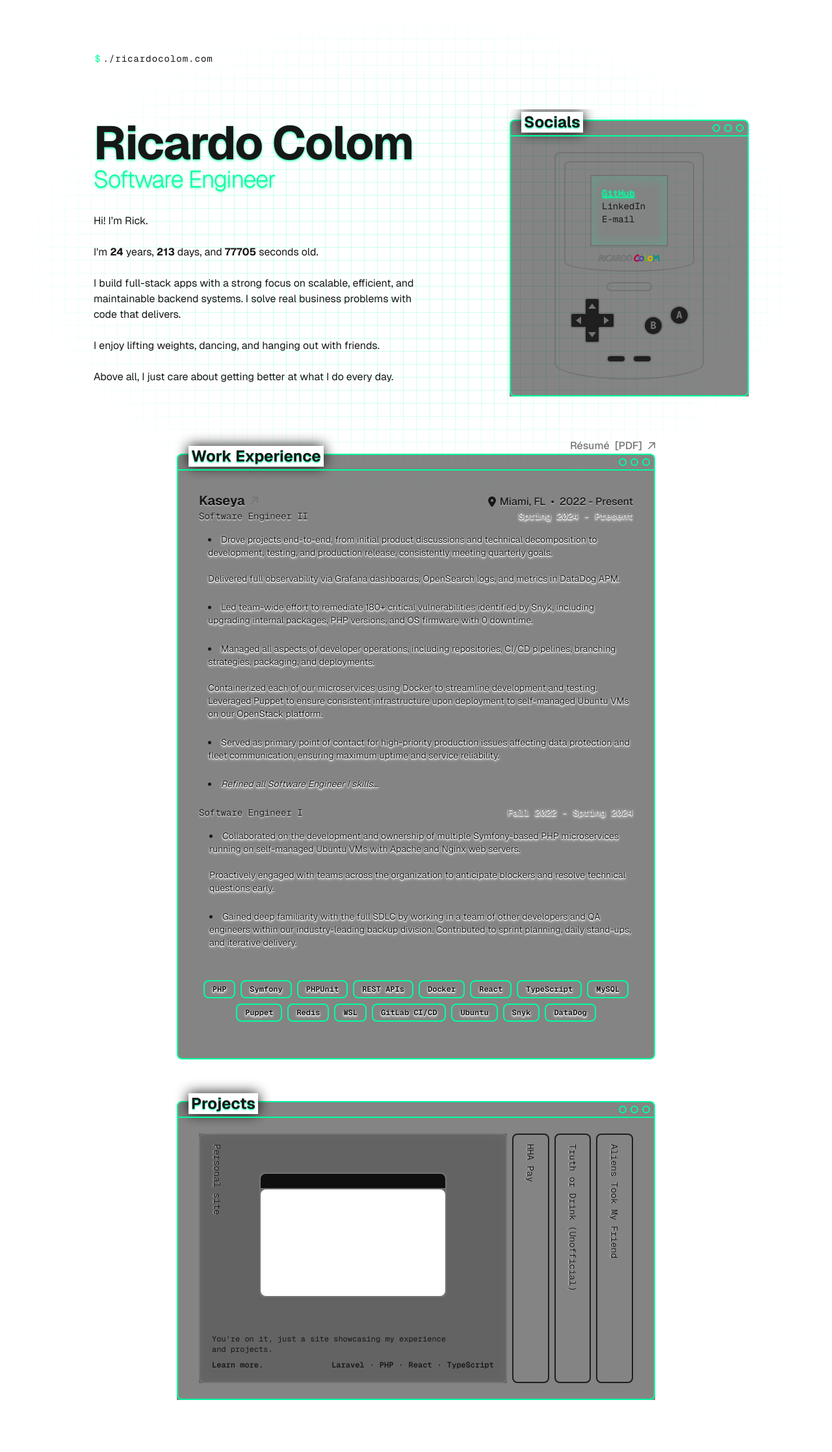
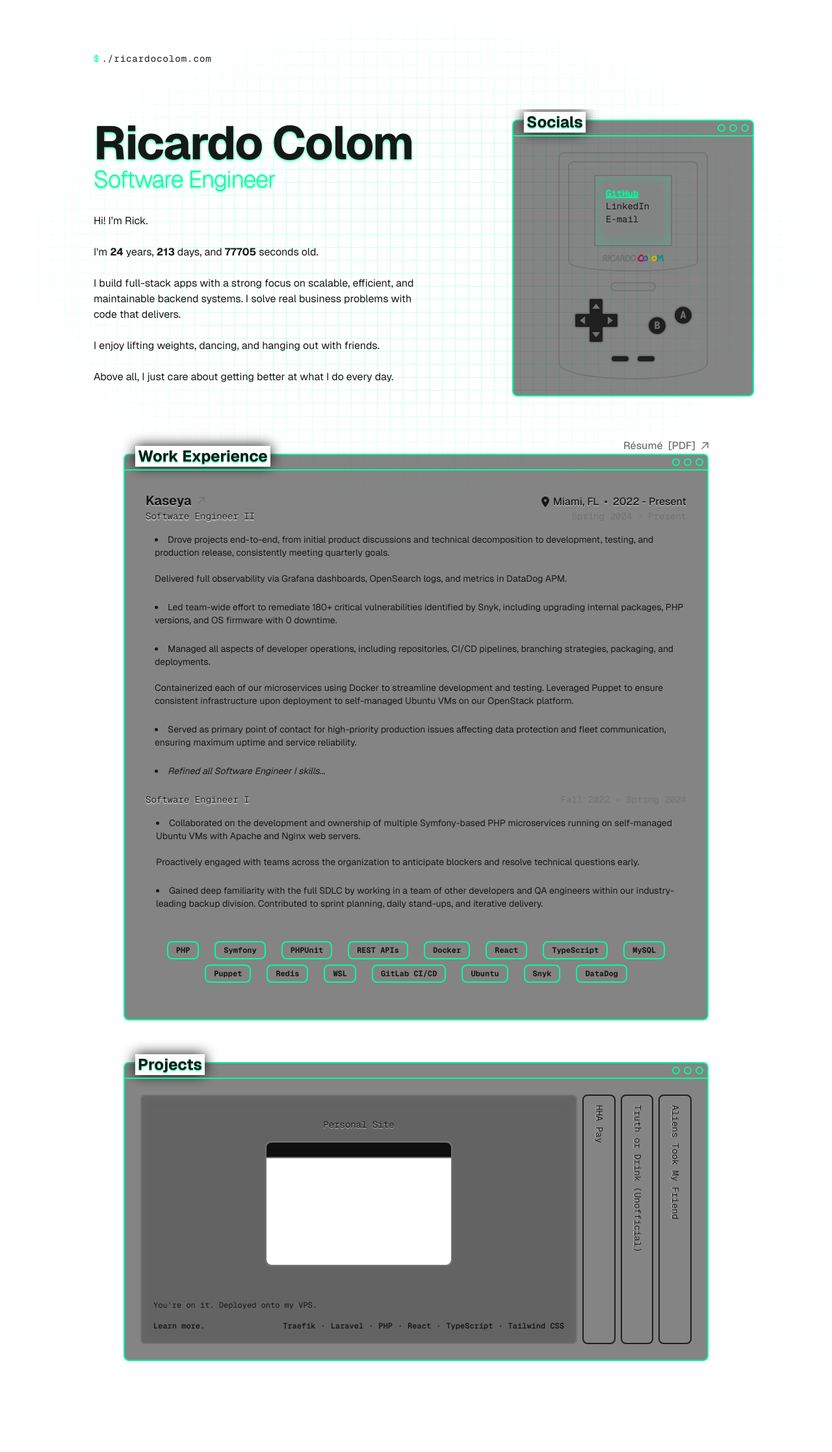
Before and after one commit to ricardocolom64/site, a Laravel app: page / in a window 1280 px wide. Shown: the whole page at 65% size. After the commit the page ends 2094 px from the top, so only its background shows below. Run offline with Laravel 12, Linux system fonts and the light colour scheme; style sheets or scripts are compiled from the project's sources; some libraries are stand-ins or nearby versions; some web fonts are replaced.

Commit message:
add - shared window for components

```diff
--- /dev/null
+++ b/resources/js/components/common/Window.tsx
@@ -0,0 +1,28 @@
+import { PropsWithChildren } from "react";
+
+interface WindowProps {
+    name: string;
+}
+
+export default function Window({
+    name,
+    children,
+}: PropsWithChildren<WindowProps>) {
+    return (
+        <div className="min-w-xs">
+            <div className="bg-dark/50 h-6 border-2 border-neo border-b-0 rounded-t-lg  flex w-[100%] justify-end items-center relative">
+                <div className="absolute left-4 bottom-1 bg-background text-shadow-sm text-shadow-neo/50 shadow-[0px_0px_20px_0px_#0A0A0A] w-max h-max text-2xl font-bold px-1">
+                    {name}
+                </div>
+                <div className="flex flex-row gap-1.5 pr-1.5">
+                    <div className="aspect-square h-3 border-2 border-neo rounded-full"></div>
+                    <div className="aspect-square h-3 border-2 border-neo rounded-full"></div>
+                    <div className="aspect-square h-3 border-2 border-neo rounded-full"></div>
+                </div>
+            </div>
+            <div className="bg-dark/50 min-h-32 border-2 border-neo rounded-b-lg relative">
+                {children}
+            </div>
+        </div>
+    )
+}
--- a/resources/js/components/home/Monitor.tsx
+++ b/resources/js/components/home/Monitor.tsx
@@ -1,4 +1,5 @@
 import { useState } from "react";
+import Window from "../common/Window";
 import logo from '@/assets/monitor-logo.svg';
 
 export default function Monitor() {
@@ -49,19 +50,8 @@ export default function Monitor() {
     };
 
     return (
-        <div className="flex flex-col w-sm px-2 lg:w-3xl xl:w-sm">
-            <div className="bg-dark/50 h-6 border-2 border-neo border-b-0 rounded-t-lg flex w-[100%] justify-end items-center relative">
-                <div className="absolute left-4 bottom-1 bg-background text-shadow-sm text-shadow-neo/50 shadow-[0px_0px_20px_0px_#0A0A0A] w-max h-max text-2xl font-bold px-1">
-                    Socials
-                </div>
-                <div className="flex flex-row gap-1.5 pr-1.5">
-                    <div className="aspect-square h-3 border-2 border-neo rounded-full"></div>
-                    <div className="aspect-square h-3 border-2 border-neo rounded-full"></div>
-                    <div className="aspect-square h-3 border-2 border-neo rounded-full"></div>
-                </div>
-            </div>
-            <div className="bg-dark/50 relative">
-                <div className="border-2 border-neo rounded-b-lg px-8 py-6 flex flex-col justify-center items-center relative">
+        <Window name="Socials">
+            <div className="flex flex-col mx-6 my-6 items-center relative w-sm lg:w-3xl xl:w-xs">
                 <div className="h-[300px] w-[230px] rounded-t-[3%] border-2 border-b-0 border-neutral-500 relative">
                     <div className="absolute top-3 left-1/2 transform -translate-x-1/2">
                         <div className="h-[140px] w-[200px] rounded-t-[5%] border-2 border-b-0 border-neutral-500"></div>
@@ -171,7 +161,6 @@ export default function Monitor() {
                 <div className="h-[50px] w-[230px] rounded-b-[85%] border-2 border-t-0 border-neutral-500">
                 </div>
             </div>
-            </div>
-        </div>
+        </Window>
     )
 }
--- a/resources/js/components/home/Projects.tsx
+++ b/resources/js/components/home/Projects.tsx
@@ -1,14 +1,16 @@
 import { useState } from "react";
+
+import Window from "../common/Window";
 
 export default function Projects() {
     const [activeCard, setActiveCard] = useState(0);
 
     const WebApp = () => {
         return (
-            <div className="absolute w-72 h-48 rounded-lg border-2 border-neutral-500 transition-all duration-200 group-hover:border-neo">
-                <div className="flex flex-col justify-start w-full h-full rounded-lg">
+            <div className="w-72 h-48 rounded-lg border-2 rounded-t-lg  border-neutral-500 transition-all duration-200 group-hover:border-neo">
+                <div className="flex flex-col justify-start w-full h-full">
                     <div className="h-6 bg-neo-grey rounded-t-lg border-b-2 border-neutral-500 transition-all duration-200 group-hover:border-neo"></div>
-                    <div className="flex-1 bg-background rounded-lg"></div>
+                    <div className="flex-1 bg-background rounded-b-lg"></div>
                 </div>
             </div>
         )
@@ -16,8 +18,8 @@ export default function Projects() {
 
     const MobileApp = () => {
         return (
-            <div className="absolute w-24 h-48 rounded-lg border-2 border-neutral-500 transition-all duration-200 group-hover:border-neo">
-                <div className="flex flex-col justify-start w-full h-full rounded-lg">
+            <div className="w-24 h-48 rounded-lg border-2 border-neutral-500 transition-all duration-200 group-hover:border-neo">
+                <div className="flex flex-col justify-start w-full h-full rounded-lg relative">
                     <div className="absolute self-center top-2 w-8 h-2 bg-neo-grey-secondary rounded-md"></div>
                     <div className="flex-1 bg-background rounded-t-lg"></div>
                     <div className="h-6 bg-neo-grey border-t-2 rounded-b-lg border-neutral-500 transition-all duration-200 group-hover:border-neo"></div>
@@ -29,9 +31,9 @@ export default function Projects() {
     const projectData = [
         {
             type: "web",
-            title: "Personal site",
-            description: "You're on it, just a site showcasing my experience and projects.",
-            tools: ["Laravel", "PHP", "React", "TypeScript"],
+            title: "Personal Site",
+            description: "You're on it. Deployed onto my VPS.",
+            tools: ["Traefik", "Laravel", "PHP", "React", "TypeScript", "Tailwind CSS"],
             href: "/projects/site"
         },
         {
@@ -58,27 +60,15 @@ export default function Projects() {
     ];
 
     return (
-        <div className="w-sm px-4 lg:w-3xl self-center">
-            <div className="bg-dark/50 h-6 border-2 border-neo border-b-0 rounded-t-lg flex w-[100%] justify-end items-center relative">
-                <div className="absolute left-4 bottom-1 bg-background text-shadow-sm text-shadow-neo/50 shadow-[0px_0px_20px_0px_#0A0A0A] w-max h-max text-2xl font-bold px-1">
-                    Projects
-                </div>
-                <div className="flex flex-row gap-1.5 pr-1.5">
-                    <div className="aspect-square h-3 border-2 border-neo rounded-full"></div>
-                    <div className="aspect-square h-3 border-2 border-neo rounded-full"></div>
-                    <div className="aspect-square h-3 border-2 border-neo rounded-full"></div>
-                </div>
-            </div>
-            <div className="bg-dark/50 relative">
-                <div className="border-2 border-neo rounded-b-lg px-8 py-6 flex flex-col justify-center items-center relative">
-                    <div className="flex gap-2 w-full">
+        <Window name="Projects">
+            <div className="px-6 lg:w-4xl self-center py-6 flex gap-2 w-full">
                 {projectData.map((project, index) => (
                     <a
                         key={index}
                         onMouseEnter={() => {
                             setActiveCard(index);
                         }}
-                                className={`group hover:cursor-pointer font-code transition-all duration-500 ease-in-out ${activeCard === index ? 'w-full backdrop-brightness-75' : 'w-20'}`}
+                        className={`group hover:cursor-pointer font-code rounded-lg transition-all duration-500 ease-in-out ${activeCard === index ? 'w-full backdrop-brightness-75' : 'w-16'}`}
                         href={project.href}
                         target="_blank"
                         rel="noopener noreferrer"
@@ -88,14 +78,17 @@ export default function Projects() {
                         >
                             <div className={`w-full h-full absolute rounded-lg transition-all duration-200 ${activeCard === index ? 'border-neo' : 'border-neutral-500'}`}></div>
                             <div className={`w-full h-full absolute z-30 border-2 rounded-lg transition-all duration-200 ${activeCard === index ? 'border-neutral-500 group-hover:border-neo shadow-[inset_0_0_8px_8px_#73737325] group-hover:shadow-[inset_0_0_8px_8px_#00FF9E25]' : 'border-neo-grey-secondary'}`}></div>
-                                    <div className="w-max absolute top-4 left-[38px] origin-top-left rotate-90 text-sm text-shadow-sm text-shadow-neutral-100/25 z-20">
+                            <div className={`w-max absolute top-4 left-[36px] origin-top-left rotate-90 text-sm text-shadow-sm text-shadow-neutral-100/25 z-20 transition-all duration-200 ${activeCard === index ? 'opacity-0' : 'opacity-100'}`}>
                                 {project.title}
                             </div>
                             <div className={`w-full h-full relative z-10 transition-all duration-200 ease-in-out ${activeCard === index ? 'opacity-100' : 'opacity-0'}`}>
-                                        <div className={`w-full h-full flex absolute bottom-9`}>
+                                <div className={`w-full h-full flex absolute bottom-10.5`}>
                                     <div
-                                                className={`w-full flex-1 flex items-center justify-center transition-all duration-300`}
+                                        className={`w-full flex flex-col gap-4 items-center justify-center transition-all duration-300`}
                                     >
+                                        <div className="min-w-96 text-center text-sm text-shadow-sm text-shadow-neutral-100/25">
+                                            {project.title}
+                                        </div>
                                         {
                                             project.type === "web" && (<WebApp />)
                                         }
@@ -106,18 +99,18 @@ export default function Projects() {
                                 </div>
                             </div>
                             <div
-                                        className={`group absolute z-40 bottom-0 pb-5 px-5 min-w-96 w-full text-xs font-light transition-all duration-200 ${activeCard === index ? 'opacity-100' : 'opacity-0'}`}
+                                className={`absolute z-40 bottom-0 pb-5 px-5 min-w-158 w-full text-xs font-light transition-all duration-200 ${activeCard === index ? 'opacity-100' : 'opacity-0'}`}
                             >
-                                        <div className="w-96">
+                                <div className="w-158 mb-4">
                                     {project.description}
                                 </div>
-                                        <div className="mt-2 flex flex-row justify-between font-semibold">
+                                <div className="mt-2 flex flex-row justify-between font-semibold w-158">
                                     <div
                                         className={`group-hover:underline group-hover:text-neo group-hover:cursor-pointer transition-all duration-200`}
                                     >
                                         Learn more.
                                     </div>
-                                            <div className="flex flex-row gap-2">
+                                    <div className="flex flex-row gap-2 overflow-visible">
                                         {project.tools.map((tool, index) => (
                                             <>
                                                 <div
@@ -138,10 +131,9 @@ export default function Projects() {
                             </div>
                         </div>
                     </a>
-                        ))}
-                    </div>
-                </div>
-            </div>
+                ))
+                }
             </div >
+        </Window >
     );
 }
--- a/resources/js/components/home/WorkExperience.tsx
+++ b/resources/js/components/home/WorkExperience.tsx
@@ -1,3 +1,5 @@
+import Window from "../common/Window"
+
 function ArrowIcon() {
     return (
         <svg
@@ -41,7 +43,7 @@ function LinkIcon() {
 
 export default function WorkExperience() {
     return (
-        <div className="w-sm px-4 lg:w-3xl self-center">
+        <>
             <div className="flex justify-end">
                 <a href="#" className="group flex items-center text-sm lg:text-base font-medium text-neutral-500 hover:text-neutral-100 transition-all">
                     <div className="mr-2 self-center">
@@ -55,18 +57,8 @@ export default function WorkExperience() {
                     </div>
                 </a>
             </div>
-            <div className="bg-dark/50 h-6 border-2 border-neo border-b-0 rounded-t-lg  flex w-[100%] justify-end items-center relative">
-                <div className="absolute left-4 bottom-1 bg-background text-shadow-sm text-shadow-neo/50 shadow-[0px_0px_20px_0px_#0A0A0A] w-max h-max text-2xl font-bold px-1">
-                    Work Experience
-                </div>
-                <div className="flex flex-row gap-1.5 pr-1.5">
-                    <div className="aspect-square h-3 border-2 border-neo rounded-full"></div>
-                    <div className="aspect-square h-3 border-2 border-neo rounded-full"></div>
-                    <div className="aspect-square h-3 border-2 border-neo rounded-full"></div>
-                </div>
-            </div>
-            <div className="bg-dark/50 p-6 lg:p-8 border-2 border-neo rounded-b-lg relative text-sm lg:text-base">
-                <div className="text-shadow-md text-shadow-background">
+            <Window name="Work Experience">
+                <div className="w-sm px-4 lg:w-4xl p-6 lg:p-8">
                     <div className="flex items-center justify-between">
                         <a
                             href="https://kaseya.com" target="_blank" rel="noopener noreferrer"
@@ -162,7 +154,7 @@ export default function WorkExperience() {
                             ].map((tool) => (
                                 <div
                                     key={tool}
-                                    className="mx-1 lg:mx-0"
+                                    className="mx-1 lg:mx-2"
                                 >
                                     <div className={`text-center justify-center items-center border-2 border-neo rounded-lg px-3 py-1`}>
                                         {tool}
@@ -171,10 +163,8 @@ export default function WorkExperience() {
                             ))}
                         </div>
                     </div>
-
                 </div>
-
-            </div>
-        </div >
+            </Window>
+        </>
     )
 }
--- a/resources/js/layouts/SiteLayout.tsx
+++ b/resources/js/layouts/SiteLayout.tsx
@@ -1,9 +1,11 @@
-export default function SiteLayout({ children }) {
+import { PropsWithChildren } from "react";
+
+export default function SiteLayout({ children }: PropsWithChildren) {
     return (
         <div className="flex flex-col items-center justify-center min-h-screen p-6 pb-20 gap-16 sm:py-20 font-[family-name:var(--font-geist-sans)]">
             <div className="z-0 fixed inset-0 bg-neo-grid"></div>
 
-            <main className="flex flex-col gap-16 row-start-2 items-center sm:items-start z-10">
+            <main className="flex flex-col gap-16 items-center sm:items-start z-10">
                 {children}
             </main>
         </div>
--- a/resources/js/pages/home.tsx
+++ b/resources/js/pages/home.tsx
@@ -1,10 +1,12 @@
-import WorkExperience from '../components/home/WorkExperience';
+import { ReactNode, useEffect, useState } from 'react';
+import { Head } from '@inertiajs/react';
+
+import SiteLayout from '@/layouts/SiteLayout';
 import Header from '../components/home/Header';
 import Monitor from '../components/home/Monitor';
+import WorkExperience from '../components/home/WorkExperience';
 import Projects from '@/components/home/Projects';
-import { useEffect, useState } from 'react';
 import TypeWriter from '@/components/home/TypeWriter';
-import { Head } from '@inertiajs/react';
 
 export default function Home() {
     const [typingDone, setTypingDone] = useState(false);
@@ -20,8 +22,8 @@ export default function Home() {
     }, [typingDone]);
 
     return (
-        <div className="flex flex-col items-center justify-center min-h-screen p-6 pb-20 gap-16 sm:py-20 font-[family-name:var(--font-geist-sans)]">
-            <div className={`${contentVisible ? "opacity-100 h-svh" : "opacity-0"} transition-all duration-400 z-0 fixed inset-0 bg-neo-grid`}></div>
+        <>
+            <div className={`${contentVisible ? "opacity-0" : "opacity-100 h-svh"} transition-all duration-400 -z-10 fixed inset-0 bg-dark`}></div>
             <div className={`${typingDone ? "mt-0" : "mt-[40vh]"} w-sm px-6 lg:w-190 xl:w-259 text-xs lg:text-sm transition-all duration-400 ease-in-out z-10`}>
                 <TypeWriter onTypingDone={() => setTypingDone(true)} />
             </div>
@@ -29,7 +31,6 @@ export default function Home() {
                 contentVisible &&
                 <Head title="Home" />
             }
-            <main className="flex flex-col gap-16 row-start-2 items-center sm:items-start z-10">
             <div className={`pt-4 overflow-hidden flex flex-col gap-32 lg:gap-16 transition-all duration-500`}>
                 <div className="flex flex-col justify-center min-w-max xl:flex-row xl:justify-between gap-32 lg:gap-16 items-start w-sm xl:w-260">
                     <div className={`transition-opacity duration-500 delay-0 ${contentVisible ? "opacity-100" : "opacity-0"}`}>
@@ -46,7 +47,8 @@ export default function Home() {
                     <Projects />
                 </div>
             </div>
-            </main>
-        </div>
+        </>
     );
 }
+
+Home.layout = (page: ReactNode) => <SiteLayout>{page}</SiteLayout>
--- a/resources/js/pages/projects/site.tsx
+++ b/resources/js/pages/projects/site.tsx
@@ -1,27 +1,21 @@
+import { Head } from '@inertiajs/react';
+import { ReactNode } from 'react';
+
 import SiteLayout from '@/layouts/SiteLayout';
-import { Head } from '@inertiajs/react';
+import Window from '@/components/common/Window';
 
 export default function Site() {
 
     return (
         <>
             <Head title="Site" />
-            <div className="w-sm px-4 lg:w-7xl self-center h-full">
-                <div className="bg-dark/50 h-6 border-2 border-neo border-b-0 rounded-t-lg  flex w-[100%] justify-end items-center relative">
-                    <div className="absolute left-4 bottom-1 bg-background text-shadow-sm text-shadow-neo/50 shadow-[0px_0px_20px_0px_#0A0A0A] w-max h-max text-2xl font-bold px-1">
-                        Site
-                    </div>
-                    <div className="flex flex-row gap-1.5 pr-1.5">
-                        <div className="aspect-square h-3 border-2 border-neo rounded-full"></div>
-                        <div className="aspect-square h-3 border-2 border-neo rounded-full"></div>
-                        <div className="aspect-square h-3 border-2 border-neo rounded-full"></div>
-                    </div>
+            <Window name="Site">
+                <div className="w-7xl">
+                    some content here...
                 </div>
-                <div className="bg-dark/50 p-6 lg:p-8 min-h-180 border-2 border-neo rounded-b-lg relative text-sm lg:text-base">
-                </div>
-            </div>
+            </Window>
         </>
     );
 }
 
-Site.layout = (page) => <SiteLayout>{page}</SiteLayout>
+Site.layout = (page: ReactNode) => <SiteLayout>{page}</SiteLayout>
```
Lines whose indentation alone changed are shown as unchanged.
